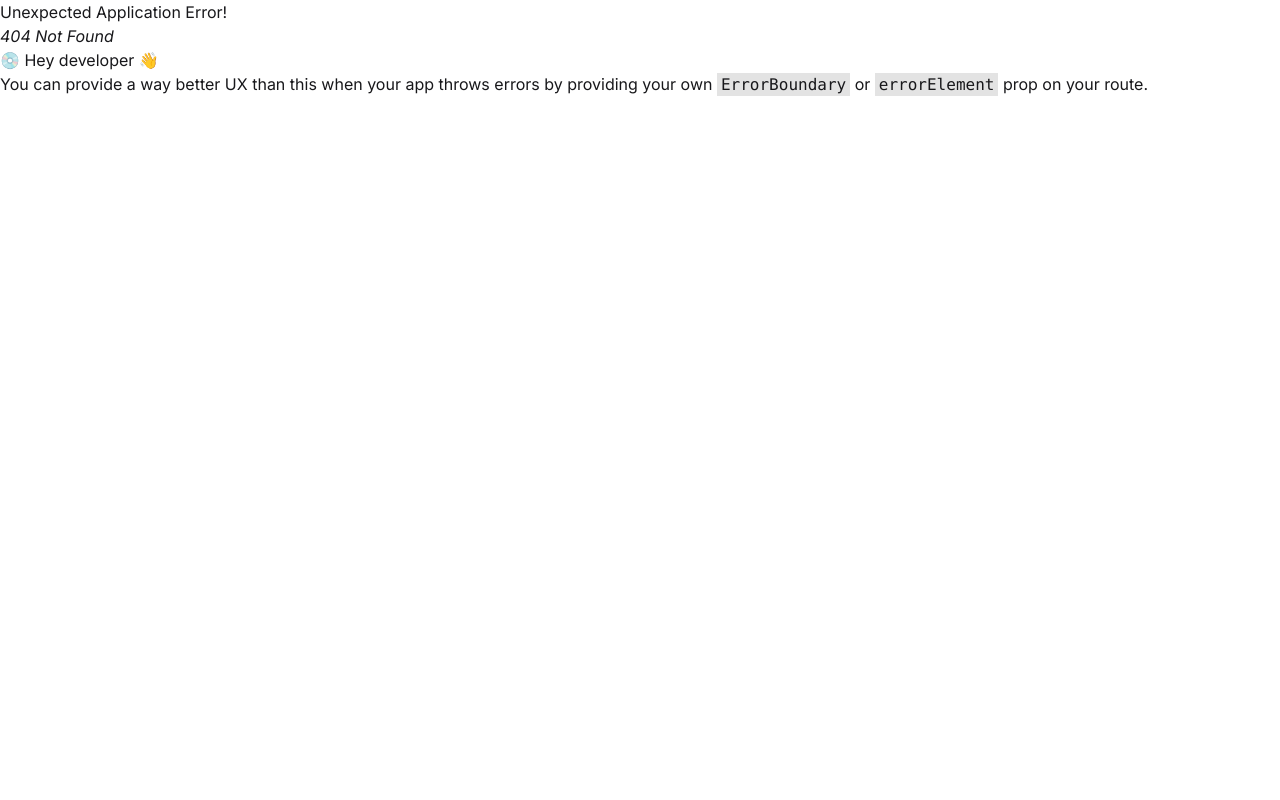
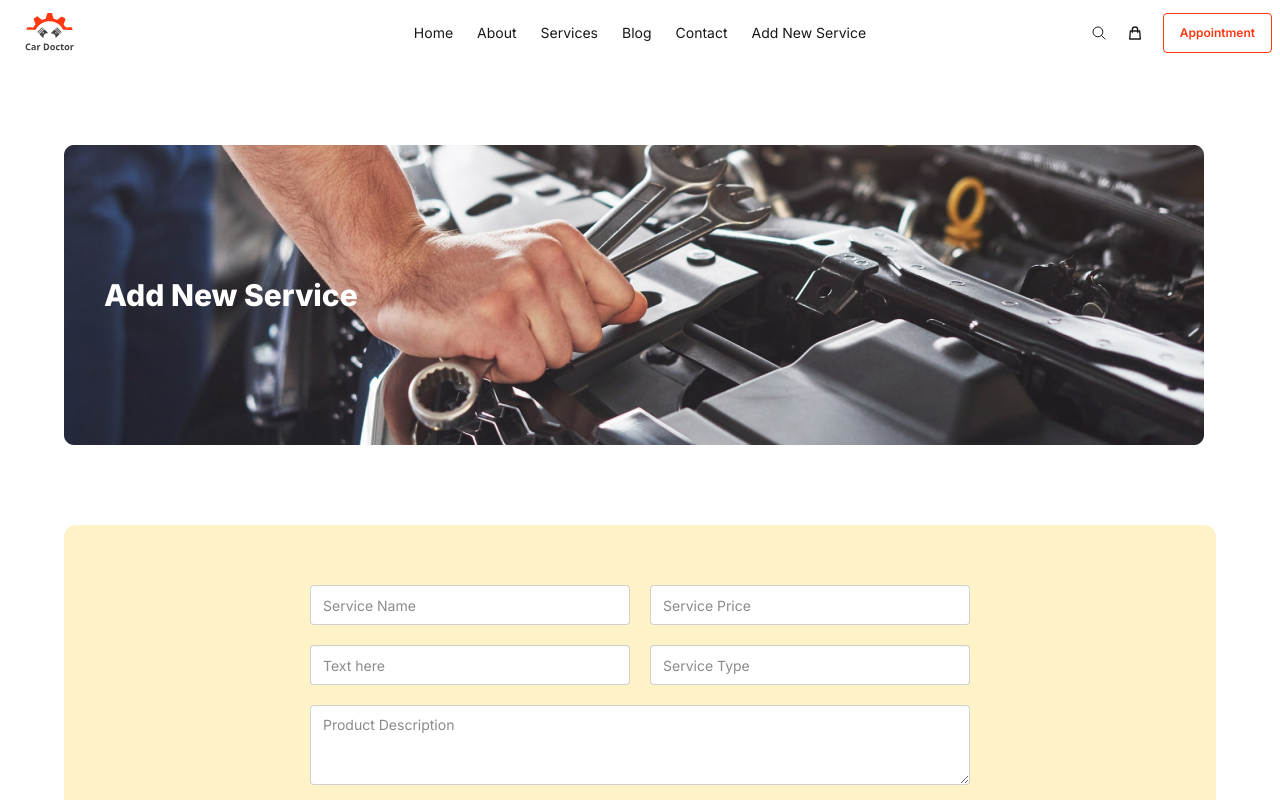
Before and after one commit to MD-Moniruzzaman-Arafat/web-project-19-client, a React (Vite) app: page /add-new-service in a window 1280 px wide. Before the commit this address had no page. Shown: the top 800 px of the page. Built offline with nearby package versions, Linux system fonts and the light colour scheme.

Commit message:
addNewService component design

```diff
--- a/src/components/navbar/Menu.jsx
+++ b/src/components/navbar/Menu.jsx
@@ -1,3 +1,5 @@
+import { Link } from 'react-router'
+
 export default function Menu() {
   return (
     <>
@@ -17,6 +19,9 @@ export default function Menu() {
         <a>Contact</a>
       </li>
       <li>
+        <Link to="/add-new-service">Add New Service</Link>
+      </li>
+      <li>
         <a className="btn btn-outline text-[#FF3811] border-[#FF3811] text-xs lg:hidden flex">
           Appointment
         </a>
--- /dev/null
+++ b/src/pages/AddNewService.jsx
@@ -0,0 +1,44 @@
+import img from '../assets/images/checkout/checkout.png'
+
+export default function AddNewService() {
+  return (
+    <>
+      <div className="container mx-auto my-20">
+        <div
+          style={{
+            backgroundImage: `url(${img})`,
+            backgroundRepeat: 'no-repeat',
+            height: '300px',
+          }}
+          className="max-w-6xl mx-auto flex items-center px-10"
+        >
+          <h1 className="text-3xl font-extrabold text-center text-white">
+            Add New Service
+          </h1>
+        </div>
+
+        <form className="max-w-6xl mx-auto my-20 p-10 bg-amber-100 rounded-xl">
+          <div className="flex flex-col lg:flex-row justify-center gap-5 my-5">
+            <input type="text" placeholder="Service Name" className="input" />
+            <input type="text" placeholder="Service Price" className="input" />
+          </div>
+          <div className="flex flex-col lg:flex-row justify-center gap-5 my-5">
+            <input type="text" placeholder="Text here" className="input" />
+            <input type="text" placeholder="Service Type" className="input" />
+          </div>
+          <div className="flex justify-center gap-10 my-5">
+            <textarea
+              className="textarea w-[660px]"
+              placeholder="Product Description"
+            ></textarea>
+          </div>
+          <div className="flex justify-center my-5">
+            <button className="btn bg-[#FF3811] lg:w-[660px] text-white">
+              Submit
+            </button>
+          </div>
+        </form>
+      </div>
+    </>
+  )
+}
--- a/src/routers/Router.jsx
+++ b/src/routers/Router.jsx
@@ -1,5 +1,6 @@
 import { createBrowserRouter } from 'react-router'
 import MainLayout from '../layouts/MainLayout'
+import AddNewService from '../pages/AddNewService'
 import CheckOut from '../pages/CheckOut'
 import HomePage from '../pages/HomePage'
 import ServiceDetailsPage from '../pages/ServiceDetailsPage'
@@ -21,6 +22,10 @@ const router = createBrowserRouter([
         path: '/checkout',
         element: <CheckOut />,
       },
+      {
+        path: '/add-new-service',
+        element: <AddNewService />,
+      },
     ],
   },
 ])
```
